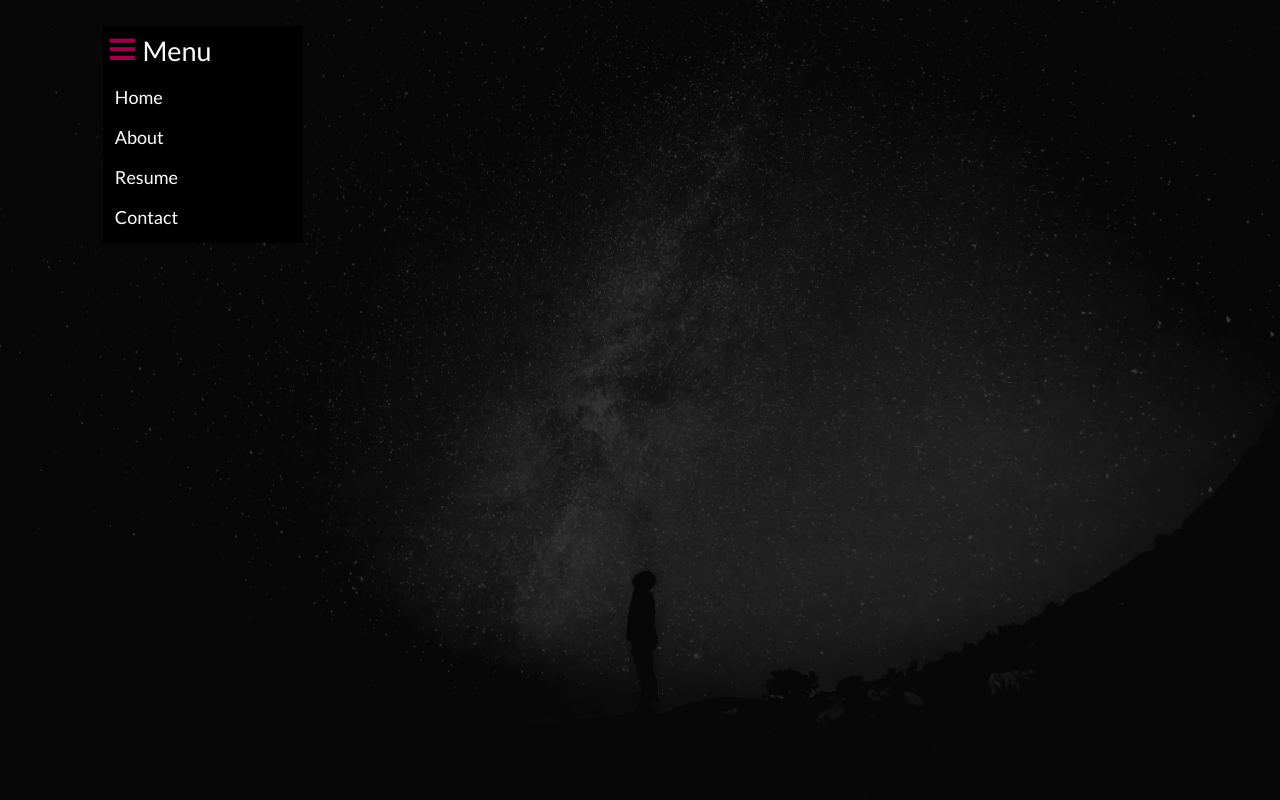
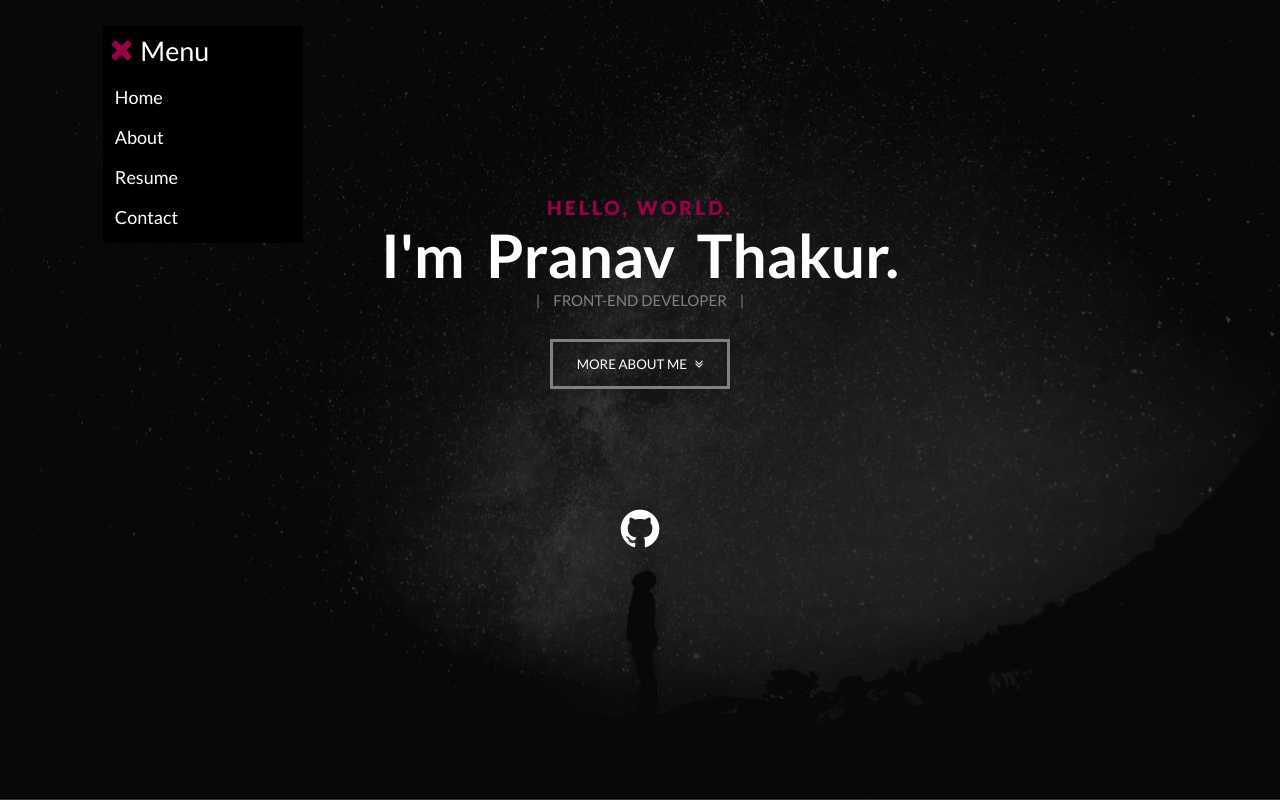
Before and after one commit to pranavthakur404/Pranav-Thakur-Portfolio, a plain HTML site: page index.html in a window 1280 px wide. Both pictures are taken after a click on the icon 122 px from the left and 49 px from the top of the page. Drawn offline with Linux system fonts and the light colour scheme.

Commit message:
Banner section ready
Completed till banner section

```diff
--- a/css/stylec.css
+++ b/css/stylec.css
@@ -42,10 +42,15 @@ html {
     background-repeat: no-repeat;
     opacity: .97;
     filter: brightness(20%);
+    background-attachment: fixed;
+}
+nav{
+    position: relative;
 }
 nav .menu{
     width: 200px;
     background-color: black;
+    position: absolute;
 }
 nav .menu p{
     font-size: 1.8rem;
@@ -69,7 +74,7 @@ nav ul{
     background: black;
     transition: 0.3s;
     /* line-height: 40px;      */
-    /* padding: 2% 5% 3% 2%; */
+    /* padding: 2% 5% 3% 6%; */
     height: 0;
     overflow: hidden;
 }
@@ -82,3 +87,59 @@ ul li a:hover{
      cursor: pointer;
 }
 /* banner ends */
+
+/* banner content start */
+.banner-content{
+    width: 70%;
+    margin: 0 auto;
+    text-align: center;
+    margin-top: 170px;
+}
+.banner-content h4{
+    color: var(--pink-color);
+    font-weight: 900;
+    font-size: 1.3rem;
+    letter-spacing: 3px;
+}
+.banner-content h1{
+    color: white;
+    font-size: 4rem;
+    word-spacing:10px;
+}
+.banner p{
+    color: grey;
+}
+.banner-content p::after{
+    content: " | ";
+    margin-left:10px;
+}
+.banner-content p::before{
+    content: " | ";
+    margin-right: 10px;
+}
+.banner-content button{
+     border: 3px solid grey;
+     background: none;
+     color: white;
+     display: block;
+     margin: 0 auto;
+     margin-top: 30px;
+     width: 180px;
+     height: 50px;
+     cursor: pointer;
+     transition: 0.3s;
+     transition-property: border;
+
+
+}
+.banner-content button:hover{
+    border: 3px solid var(--pink-color);
+}
+.social-link{
+    display: inline-block;
+    color: white;
+    font-size: 3rem;
+    margin-top: 15%;
+}
+
+/* banner content ends */
--- a/index.html
+++ b/index.html
@@ -39,6 +39,17 @@
           </nav>
           <!-- nav ends -->
 
+          <!-- banner-content start -->
+           <div class="banner-content">
+              <h4>HELLO, WORLD.</h4>
+              <h1>I'm Pranav Thakur.</h1>
+              <p>FRONT-END DEVELOPER</p>
+              <button>MORE ABOUT ME &nbsp;&nbsp;<i class="fa  fa-angle-double-down"></i></button>
+
+              <!-- github account link -->
+              <a href="#" class="social-link"><i class="fa fa-github"></i></a>
+           </div>
+          <!-- banner-content ends -->
 
         </div>
       </div>
--- a/js/script.js
+++ b/js/script.js
@@ -1,17 +1,26 @@
-const favIcon = document.querySelector('.fa-bars');
-const menuList = document.querySelector('.menu-list');
-favIcon.addEventListener('click',()=>{
-    const menuList = document.querySelector('.menu-list');
-    if(menuList.style.height == '50%'){
-        menuList.style.lineHeight = '0px';
-        menuList.style.padding = '0px';
-        menuList.style.overflow = 'hidden';
-        menuList.style.height = '0';
-     }else{
-        menuList.style.lineHeight = '40px';
-        menuList.style.padding = ' 2% 5% 3% 6%';
-        menuList.style.overflow = 'visible';
-        menuList.style.height = '50%';
-     }
+// navigatioin section
+const favIcon = document.querySelector(".fa-bars");
+const menuList = document.querySelector(".menu-list");
+favIcon.addEventListener("click", () => {
+  const menuList = document.querySelector(".menu-list");
+  const icon = document.querySelector(".menu .fa");
 
-})
+  // changing font icon
+  if (icon.classList.contains("fa-bars")) {
+    icon.classList.replace("fa-bars", "fa-remove");
+  } else {
+    icon.classList.replace("fa-remove", "fa-bars");
+  }
+
+  if (menuList.style.height == "50%") {
+    menuList.style.lineHeight = "0px";
+    menuList.style.padding = "0px";
+    menuList.style.overflow = "hidden";
+    menuList.style.height = "0";
+  } else {
+    menuList.style.lineHeight = "40px";
+    menuList.style.padding = " 2% 5% 3% 6%";
+    menuList.style.overflow = "visible";
+    menuList.style.height = "50%";
+  }
+});
```
